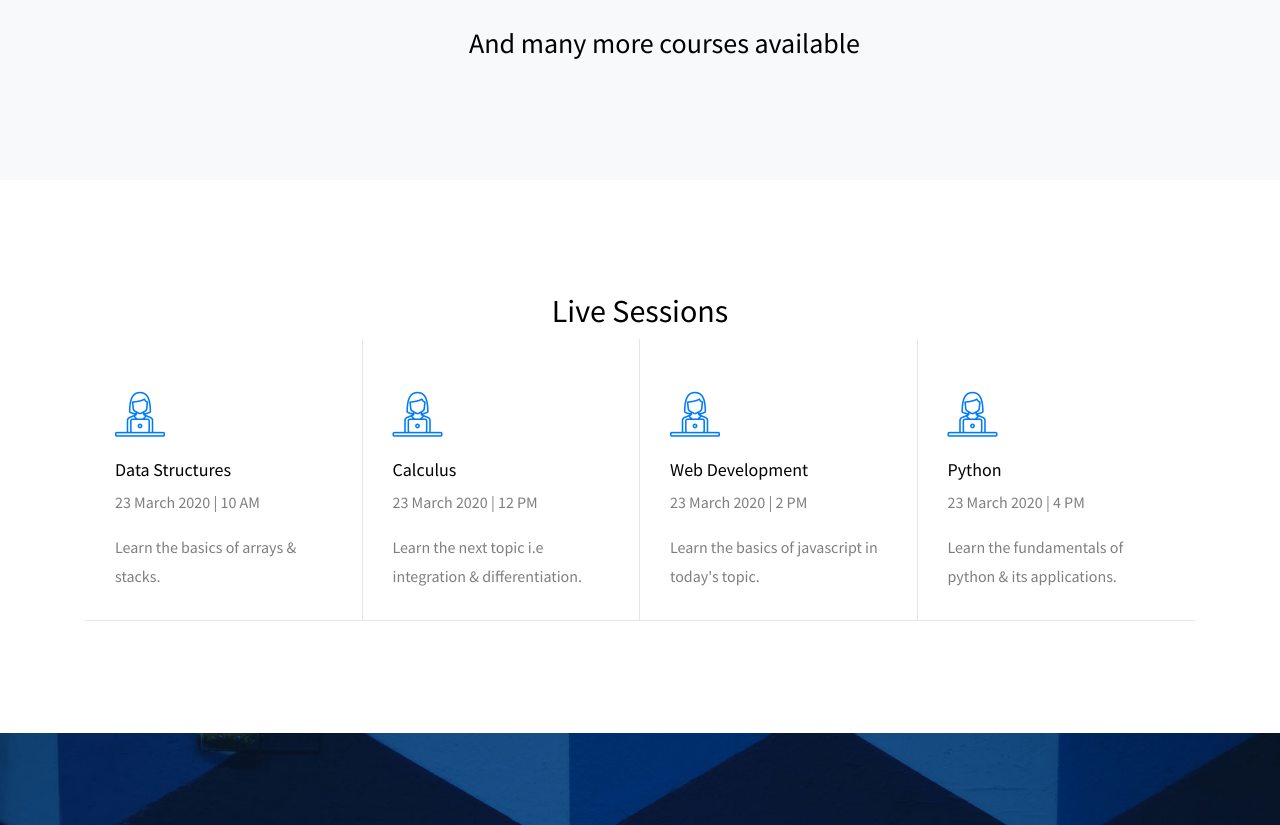
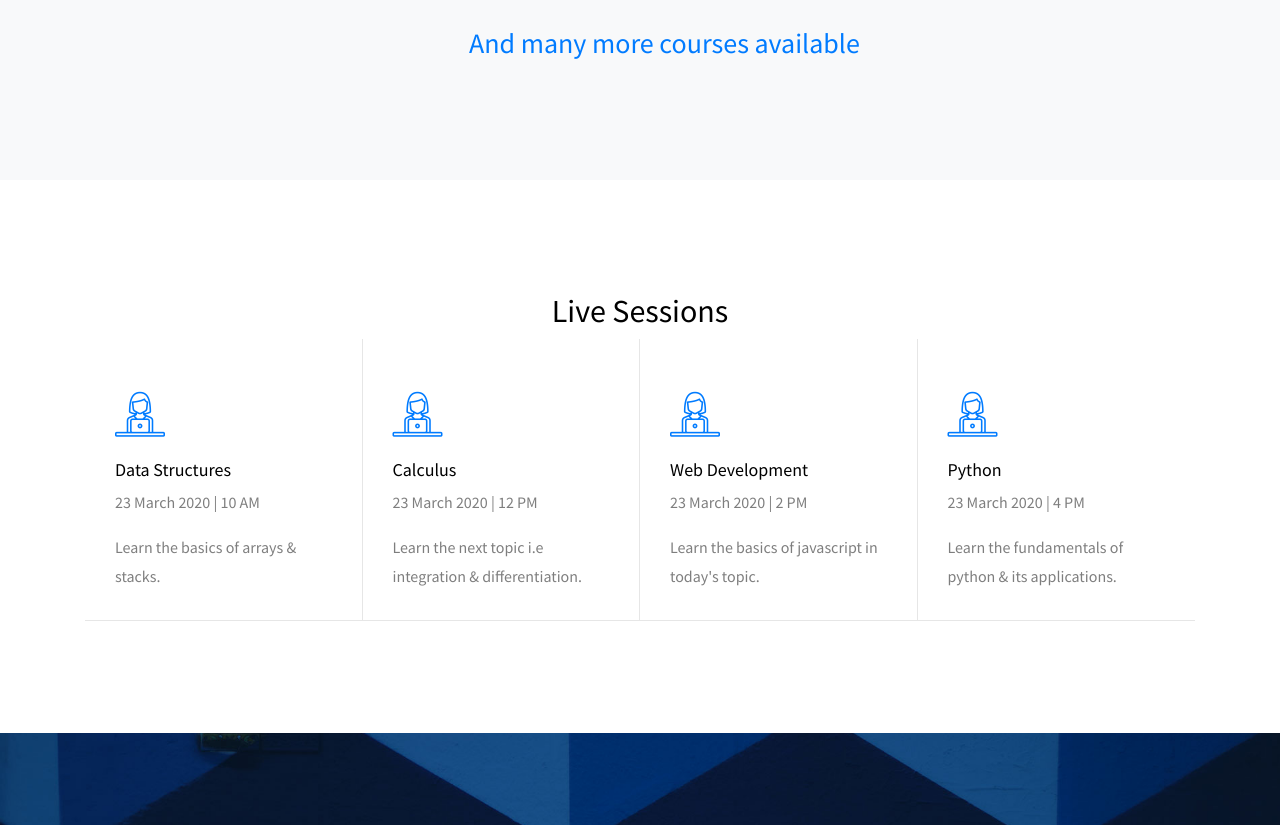
Before and after one commit to anjalimish/IBMHackathon-RemoteEducation-E-learn-app, a website: page views/index.html in a window 1280 px wide. Shown: the part 1626-2451 px from the top of the page. Drawn offline with Linux system fonts and the light colour scheme.

Commit message:
Update index.html

```diff
--- a/views/index.html
+++ b/views/index.html
@@ -183,7 +183,7 @@
 
               </a>
             </div>
-            <h3 style="margin-left: 35%;">And many more courses available</h3>
+            <h3 style="margin-left: 35%;"> <a href="">And many more courses available</a></h3>
           </div>
         </div>
       </section>
```
